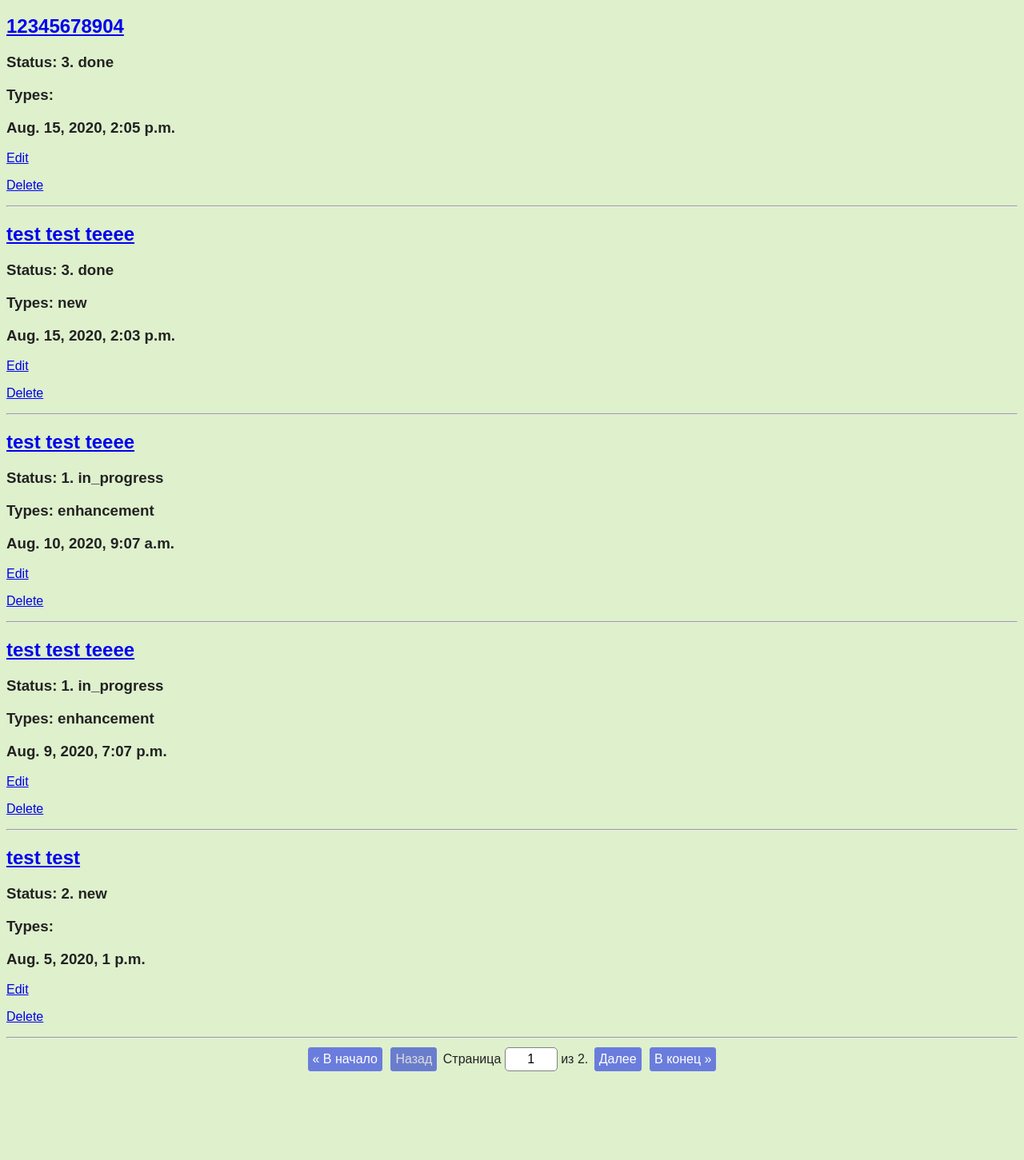
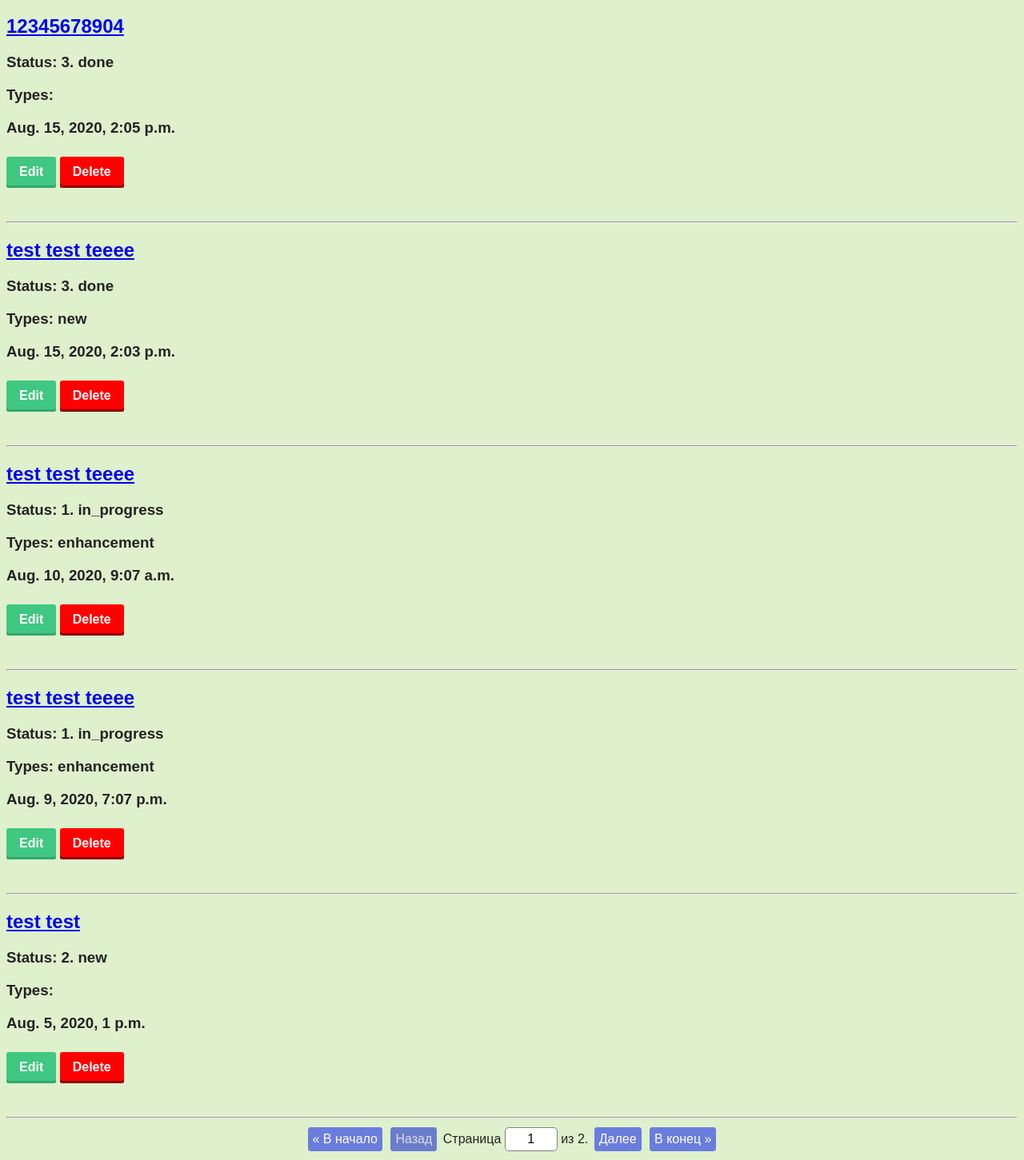
Before and after one commit to sadfalcon/todo2, a Django app: page / in a window 1280 px wide. Shown: the part 155-1606 px from the top of the page at 80% size. Before the commit the page ends 1495 px from the top, so only its background shows below. Run offline with Django 3.2, Linux system fonts and the light colour scheme; data comes from the database, SQL or seed files in the repository.

Commit message:
стилизованы кнопки

```diff
--- a/source/webapp/static/css/style.css
+++ b/source/webapp/static/css/style.css
@@ -109,3 +109,39 @@ body {
     text-align: center;
     border: solid 1px gray;
 }
+a.button7 {
+  font-weight: 700;
+  color: white;
+  text-decoration: none;
+  padding: .6em 1em calc(.6em + 3px);
+  border-radius: 3px;
+  background: rgb(64,199,129);
+  box-shadow: 0 -3px rgb(53,167,110) inset;
+  transition: 0.2s;
+
+}
+a.button7:hover { background: rgb(53, 167, 110); }
+a.button7:active {
+  background: rgb(33,147,90);
+  box-shadow: 0 3px rgb(33,147,90) inset;
+}
+
+a.button8 {
+  font-weight: 700;
+  color: white;
+  text-decoration: none;
+  padding: .6em 1em calc(.6em + 3px);
+  border-radius: 3px;
+  background: red;
+  box-shadow: 0 -3px darkred inset;
+  transition: 0.2s;
+}
+a.button8:hover { background: darkred; }
+a.button8:active {
+  background: red;
+  box-shadow: 0 3px darkred inset;
+}
+.text {
+    margin-bottom: 30px;
+    display: inline-block;
+}
--- a/source/webapp/templates/index.html
+++ b/source/webapp/templates/index.html
@@ -23,8 +23,8 @@
     {% if task.created_at is not None %}
         <h3>{{ task.created_at }}</h3>
     {% endif %}
-    <p><a href="{% url 'task_update' task.pk %}">Edit</a></p>
-    <p><a href="{% url 'task_delete' task.pk %}">Delete</a></p>
+    <div class="text"><p><a href="{% url 'task_update' task.pk %}" class="button7">Edit</a></p></div>
+   <div class="text"><p><a href="{% url 'task_delete' task.pk %}" class="button8">Delete</a></p></div>
     <hr>
 {% endfor %}
     {% if is_paginated %}
```
